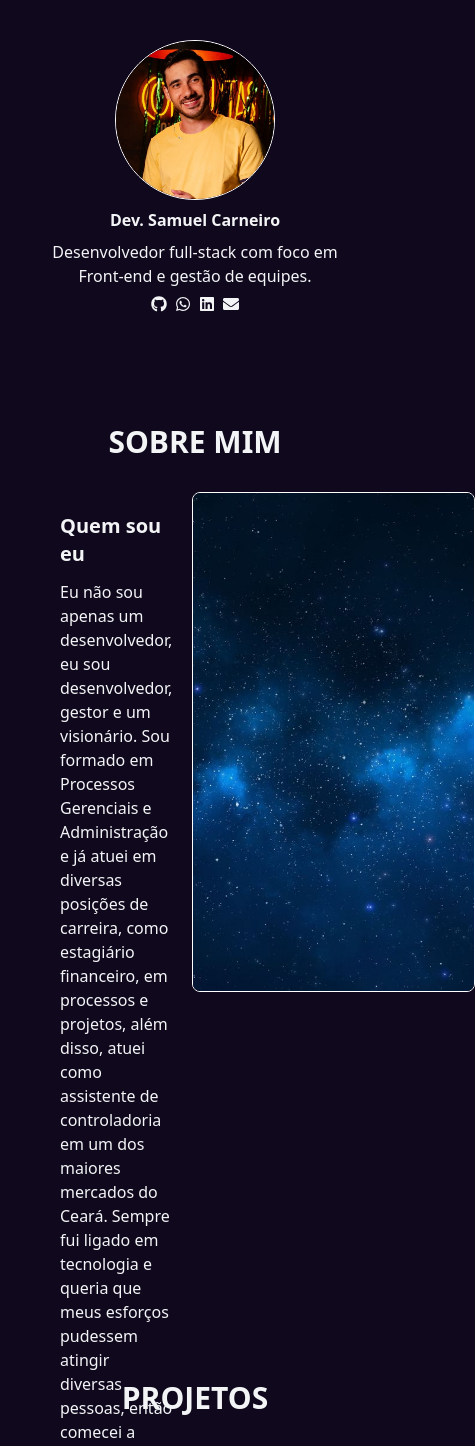
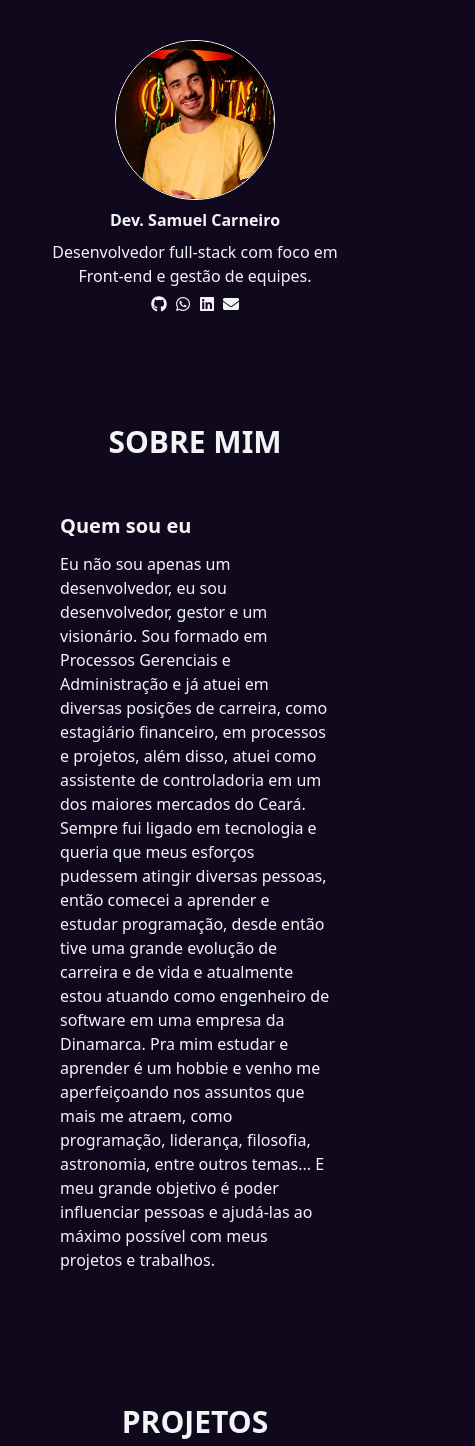
Before and after one commit to samuellgc/personal-website, a Next.js app: page / in a window 390 px wide. Shown: the top 1446 px of the page, 475 px wide, since content can reach past the window. Built offline with nearby package versions, Linux system fonts and the light colour scheme.

Commit message:
About section mobile

```diff
--- a/src/components/sections/about.tsx
+++ b/src/components/sections/about.tsx
@@ -6,11 +6,11 @@ import Title from '../ui/title';
 
 export default function About() {
   return (
-    <section className='flex gap-8 flex-col h-screen'>
+    <section className='flex gap-8 flex-col md:h-screen'>
       <Title title={tituloCard} />
       <div className='flex justify-between'>
-        <Articles body={aboutPtBr} title={quemSouEu} className='max-w-md'/>
-        <ImageComponent size='large' imagePath={NebulosaImagem} alt='Capa Espaço' />
+        <Articles body={aboutPtBr} title={quemSouEu} className='w-full md:max-w-md'/>
+        <ImageComponent className='hidden md:flex' size='large' imagePath={NebulosaImagem} alt='Capa Espaço' />
       </div>
     </section>
   );
```
